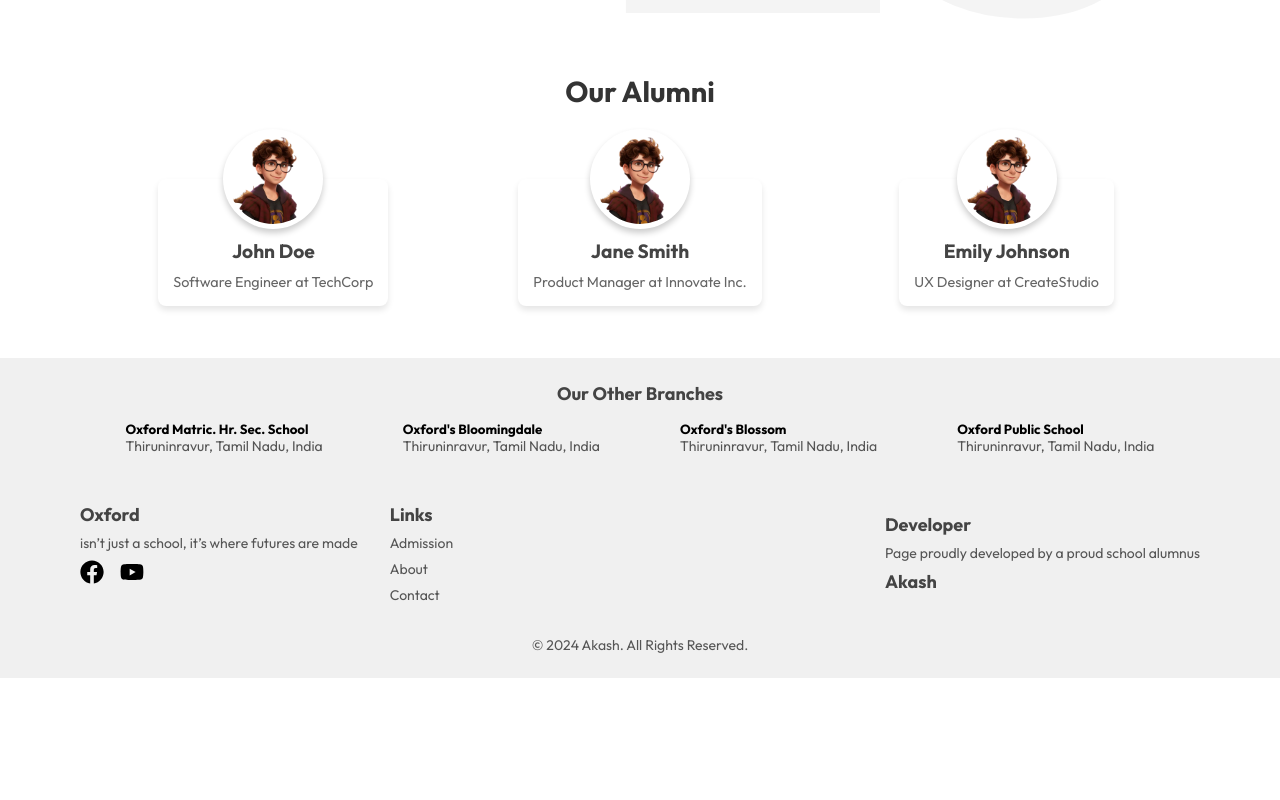
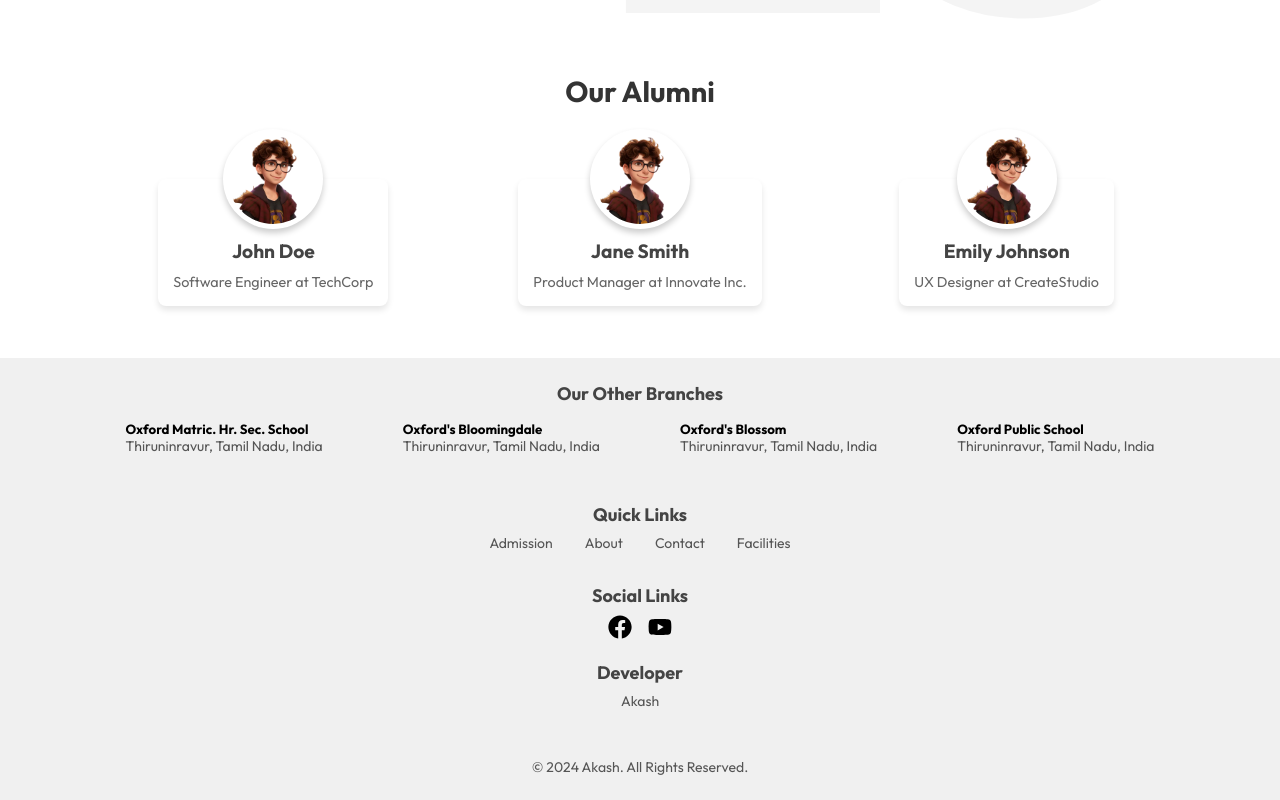
Before and after one commit to 21002624/oxford, a React (Vite) app: page / in a window 1280 px wide. Shown: the part 1265-2065 px from the top of the page. Before the commit the page ends 1943 px from the top, so only its background shows below. Built offline with nearby package versions, Linux system fonts and the light colour scheme.

Commit message:
contect dynamic render using lift up state

```diff
--- a/src/Components/Homebanner/Homebanner.jsx
+++ b/src/Components/Homebanner/Homebanner.jsx
@@ -1,6 +1,7 @@
 import React from 'react';
 import img from '../../../public/assets/b.png';
 import './Homebanner.css';
+import { Link } from 'react-router-dom';
 
 const Homebanner = ({data}) => {
   const { title = "Welcome to Oxford", description = "Oxford provides a world-class education and facilities." } = data || {};
@@ -13,7 +14,7 @@ const Homebanner = ({data}) => {
           {description}
         </p>
         <div className="yearBtn">
-            <button className="animated-button">Apply Now for Admission</button>
+            <button className="animated-button" ><Link to="/admission">Apply Now for Admission</Link></button>
         </div>
       </div>
       <div className="image-container">
--- a/src/Components/MobNav/MobNav.jsx
+++ b/src/Components/MobNav/MobNav.jsx
@@ -17,9 +17,6 @@ const MobNav = () => {
         <li className="mobNavItem">
           <NavLink to="/admission">Admission</NavLink>
         </li>
-        <li className="mobNavItem">
-          <NavLink to="/academics">Academics</NavLink>
-        </li>
       </ul>
 
       <ul className="mobNav">
@@ -27,11 +24,12 @@ const MobNav = () => {
           <NavLink to="/faclities">Faclities</NavLink>
         </li>
         <li className="mobNavItem">
-          <NavLink to="/about">About</NavLink>
+          <NavLink to="/academics">Academics</NavLink>
         </li>
         <li className="mobNavItem">
           <NavLink to="/contact">Contact</NavLink>
         </li>
+
       </ul>
     </div>
   )
--- a/src/Pages/Footer/Footer.css
+++ b/src/Pages/Footer/Footer.css
@@ -12,31 +12,51 @@
 .socialLinks{
   display: flex;
   gap: 1rem;
+  align-items: center;
+  justify-content: center;
 }
 body.dark-mode .footerContainer {
   background-color: #000000;
   color: white;
 }
 
+.footQuickLinks{
+  display: flex;
+  gap: 2rem;
+}
+
 .footerContent {
   display: flex;
   align-items: center;
+  flex-direction: column;
   justify-content: space-between;
-  padding-right: 5rem;
-  padding-left: 5rem;
   padding-bottom: 2rem;
 }
 
+.footQuickLinktitle{
+  display: flex;
+  align-items: center;
+  justify-content: center;
+}
+
 .footerSchoolDiv{
-  text-align: left;
   display: flex;
   flex-direction: column;
   gap: .5rem;
+  justify-content: center;
+  margin-bottom: 1rem;
+}
+
+.developername{
+  text-align: center;
 }
 
 .footerSchool{
   display: flex;
+  flex-direction: column;
   gap: 2rem;
+  width: 100%;
+  align-items: center;
 }
 
 .footerLinks {
@@ -60,10 +80,6 @@ body.dark-mode .footerContainer {
   color: inherit; /* Inherit text color */
   font-size: 1.5rem;
   transition: color 0.3s;
-}
-
-.footerContent p{
-  text-align: left;
 }
 
 .socialIcon:hover {
@@ -111,4 +127,15 @@ body.dark-mode .footerContainer {
     padding-right: 1rem;
     padding-bottom: 2rem;
   }
+  .footQuickLinks{
+    flex-direction: column;
+    gap: .5rem;
+    align-items: flex-start;
+  }
+  .developername{
+    text-align: left;
+  }
+  .socialLinks{
+    text-align: left;
+  }
 }
--- a/src/Pages/Footer/Footer.jsx
+++ b/src/Pages/Footer/Footer.jsx
@@ -11,9 +11,21 @@ const Footer = () => {
       <div className="footerContent">
         <div className='footerSchool'>
 
+        <div className="footerLinks">
+            <div className="footQuickLinktitle">
+              <h2>Quick Links</h2>
+            </div>
+
+              <div className='footQuickLinks'>
+              <p className='footLink'><Link to="/admission">Admission</Link></p>
+              <p className='footLink'><Link to="/about">About</Link></p>
+              <p className='footLink'><Link to="/contact">Contact</Link></p>
+              <p className='footLink'><Link to="/faclities">Facilities</Link></p>
+              </div>
+            </div>
+
             <div className='footerSchoolDiv'>
-              <h2>Oxford</h2>
-              <p>isn’t just a school, it’s where futures are made</p>
+              <h2>Social Links</h2>
               <div className="socialLinks">
                   <a href="https://facebook.com" target="_blank" rel="noopener noreferrer" className="socialIcon">
                     <FaFacebook />
@@ -24,20 +36,14 @@ const Footer = () => {
                 </div>
               </div>
 
-            <div className="footerLinks">
-            <h2>Links</h2>
-              <p className='footLink'><Link to="/admission">Admission</Link></p>
-              <p className='footLink'><Link to="/about">About</Link></p>
-              <p className='footLink'><Link to="/contact">Contact</Link></p>
-            </div>
+
 
         </div>
 
         <div>
           <div className='footerSchoolDiv'>
           <h2>Developer</h2>
-            <p>Page proudly developed by a proud school alumnus</p>
-              <h2>Akash</h2>
+              <p className='developername'><a href="https://im-akash.netlify.app/" target="_blank" rel="noopener noreferrer">Akash</a></p>
           </div>
         </div>
       </div>
```
